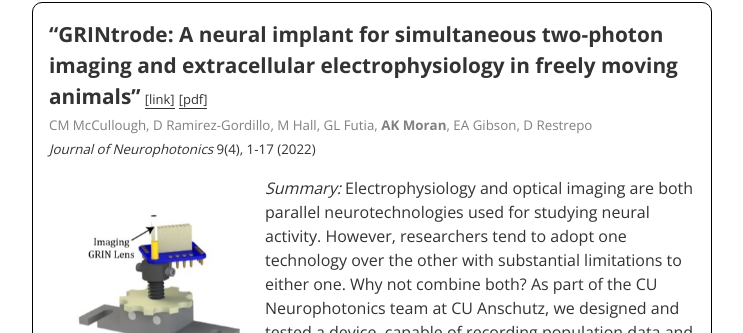
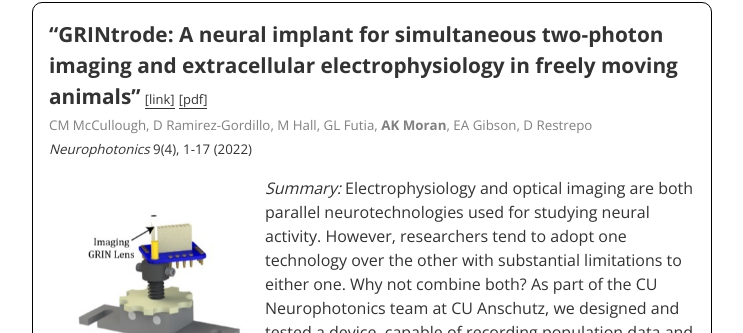
Before and after one commit to andsinpants/andsinpants.github.io, a Jekyll site: the page built from index.html, in a window 1280 px wide and 900 px high, scrolled down 1227 px. Shown: the part 120-453 px from the top of the window, without its empty margins (268-1011 px from the left). Built offline with Jekyll 4.4.1, drawn with Linux system fonts in a browser that asks for light colours.

Commit message:
Updating journal name

```diff
--- a/_data/papers.yml
+++ b/_data/papers.yml
@@ -1,7 +1,7 @@
 -
     title: "GRINtrode: A neural implant for simultaneous two-photon imaging and extracellular electrophysiology in freely moving animals"
     authors: "CM McCullough, D Ramirez-Gordillo, M Hall, GL Futia, <b>AK Moran</b>, EA Gibson, D Restrepo"
-    journal: "Journal of Neurophotonics"
+    journal: "Neurophotonics"
     volume: "9(4), 1-17"
     year: 2022
     url: https://doi.org/10.1117/1.NPh.9.4.045009
```
Also changed, not shown: 1 other file.
